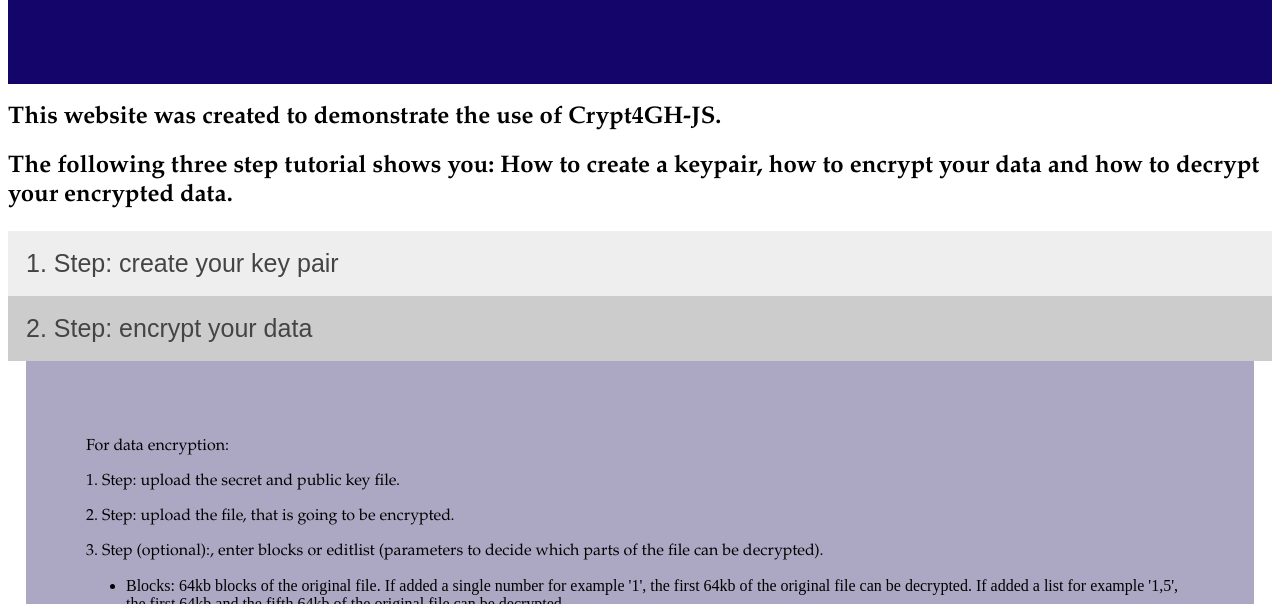
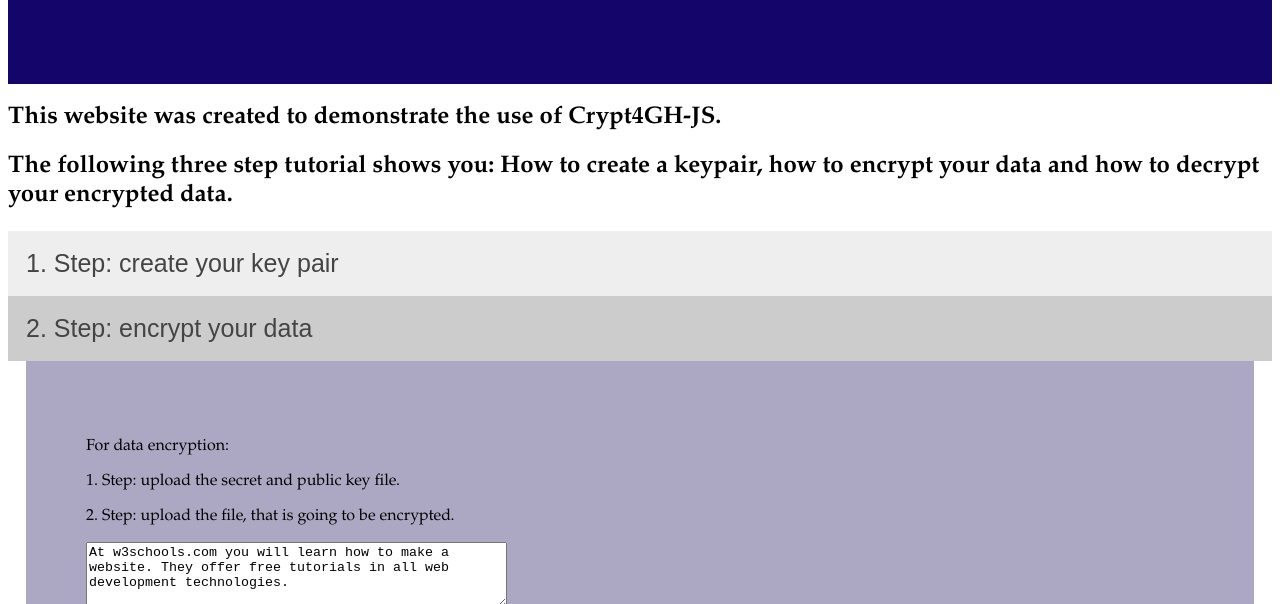
Before and after one commit to fathelen/crypt4ghJS, a website: page index.html in a window 1280 px wide. Both pictures are taken after a click on the button "2. Step: encrypt your data". Shown: the part 196-800 px from the top of the page. Drawn offline with Linux system fonts and the light colour scheme.

Commit message:
new download

```diff
--- a/index.html
+++ b/index.html
@@ -96,6 +96,8 @@
                 <p style="font-family:Garamond"> For data encryption: </p>
                 <p style="font-family:Garamond"> 1. Step: upload the secret and public key file. </p>
                 <p style="font-family:Garamond"> 2. Step: upload the file, that is going to be encrypted.</p>
+                <textarea id="w3review" name="w3review" rows="4" cols="50">At w3schools.com you will learn how to make a website. They offer free tutorials in all web development technologies.</textarea>
+                <br>
                 <p style="font-family:Garamond"> 3. Step (optional):, enter blocks or  editlist (parameters to decide which parts of the file can be decrypted). </p>
                 <ul>
                     <li>Blocks: 64kb blocks of the original file. If added a single number for example '1', the first 64kb of the original file can be decrypted. If added a list for example '1,5', the first 64kb and the fifth 64kb of the original file can be decrypted. </li>
--- a/src/encryption.js
+++ b/src/encryption.js
@@ -25,7 +25,6 @@
   if (edit) {
     header = await enc.encHeaderEdit(seckey, pubkey, edit)
   } else {
-    console.log('kein edit')
     header = await enc.encHeader(seckey, pubkey)
   }
   return header
```
Also changed, not shown: dist/main.js.
